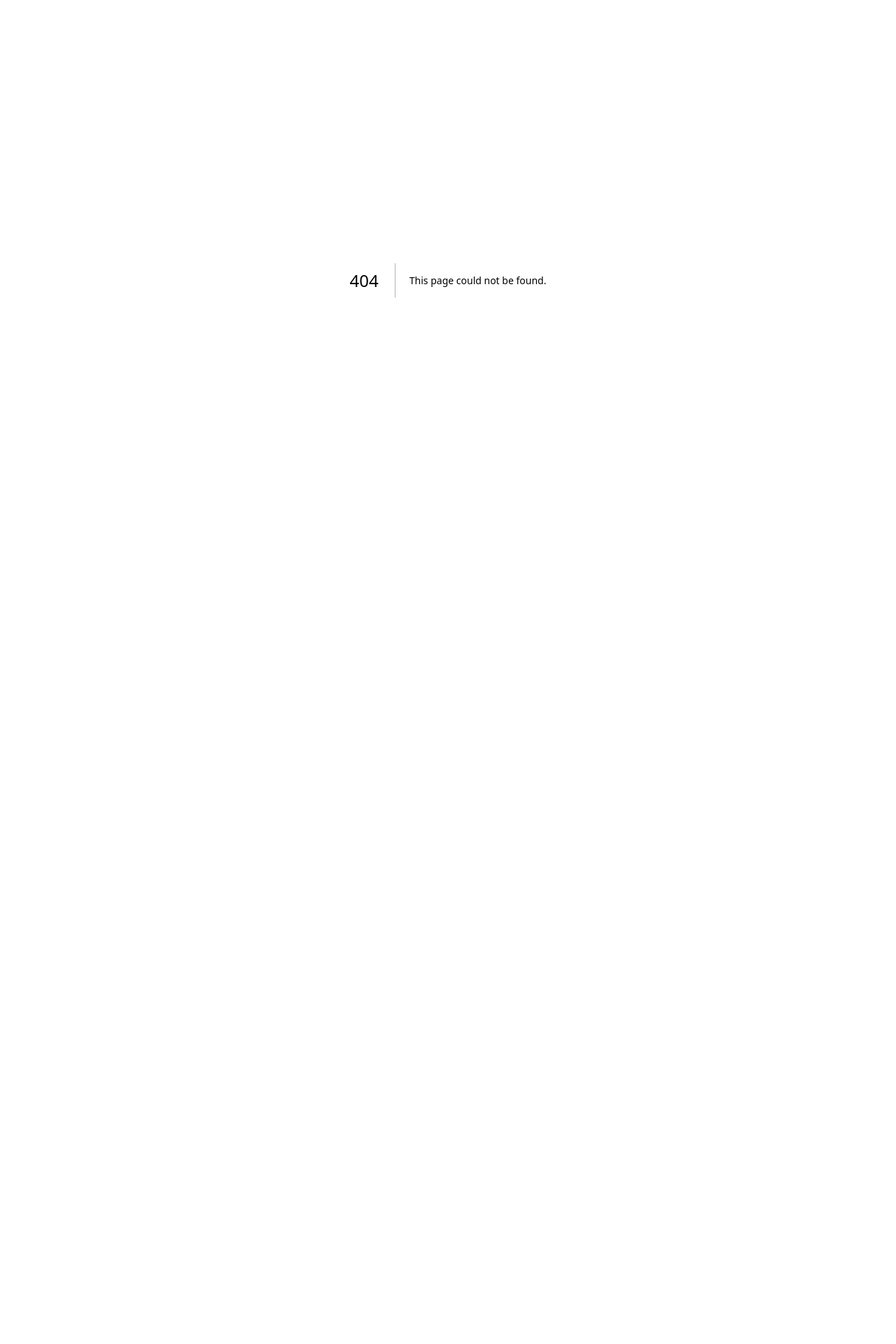
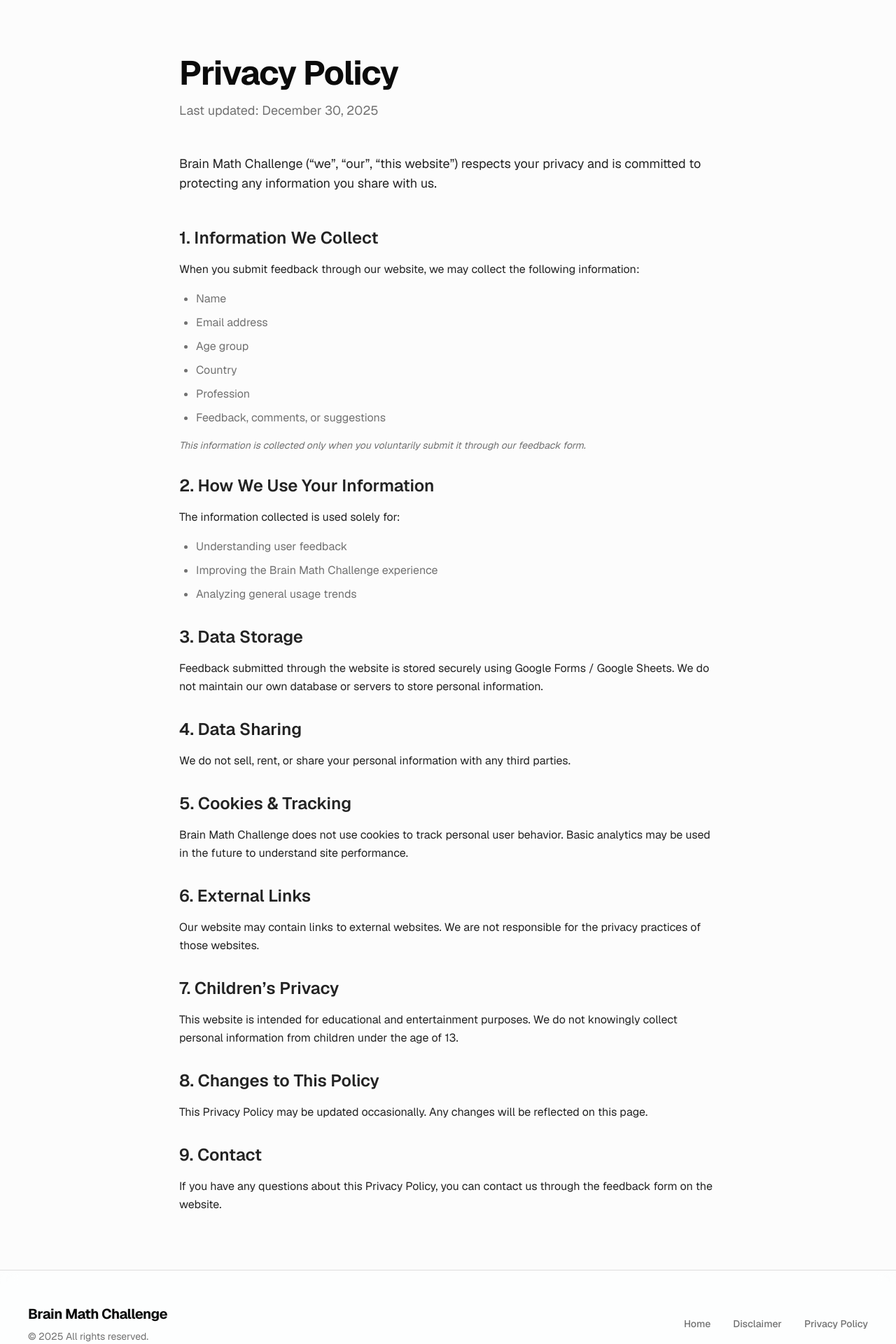
Before and after one commit to Ishantgarg-web/brain-math-challenge, a Next.js app: page /privacy in a window 1280 px wide. Before the commit this address had no page. Shown: the top 1920 px of the page at 70% size. Before the commit the page ends 800 px from the top, so only its background shows below. Built offline with nearby package versions, Linux system fonts and the light colour scheme.

Commit message:
added Legal pages
Added disclaimer, privacy policy, sitemap.
improve SEO

```diff
--- /dev/null
+++ b/app/disclaimer/page.tsx
@@ -0,0 +1,37 @@
+export default function DisclaimerPage() {
+  return (
+    <div className="min-h-screen bg-background py-20 px-6 sm:px-10 lg:px-20">
+      <div className="max-w-3xl mx-auto space-y-12">
+        <header className="space-y-4">
+          <h1 className="text-4xl font-bold tracking-tight sm:text-5xl">Disclaimer</h1>
+          <p className="text-muted-foreground text-lg italic">Last updated: December 30, 2025</p>
+        </header>
+
+        <section className="prose prose-neutral dark:prose-invert max-w-none">
+          <div className="p-8 border rounded-2xl bg-card/50 backdrop-blur-sm space-y-6">
+            <p className="text-xl leading-relaxed text-balance">
+              {"Brain Math Challenge is for educational and entertainment purposes only."}
+            </p>
+            <p className="text-xl leading-relaxed text-balance font-medium">
+              {"Scores, ratings, or performance should not be considered as an official measure of intelligence or IQ."}
+            </p>
+          </div>
+
+          <div className="mt-12 space-y-6 text-muted-foreground">
+            <p>
+              The information provided by Brain Math Challenge on our website is for general informational purposes
+              only. All information on the Site is provided in good faith, however we make no representation or warranty
+              of any kind, express or implied, regarding the accuracy, adequacy, validity, reliability, availability, or
+              completeness of any information on the Site.
+            </p>
+            <p>
+              Under no circumstance shall we have any liability to you for any loss or damage of any kind incurred as a
+              result of the use of the site or reliance on any information provided on the site. Your use of the site
+              and your reliance on any information on the site is solely at your own risk.
+            </p>
+          </div>
+        </section>
+      </div>
+    </div>
+  )
+}
--- a/app/layout.tsx
+++ b/app/layout.tsx
@@ -4,6 +4,7 @@ import type { Viewport } from "next"
 import { Geist, Geist_Mono } from "next/font/google"
 import { Analytics } from "@vercel/analytics/next"
 import "./globals.css"
+import { Footer } from "@/components/footer"
 
 const _geist = Geist({ subsets: ["latin"] })
 const _geistMono = Geist_Mono({ subsets: ["latin"] })
@@ -20,6 +21,9 @@ export const metadata: Metadata = {
     "math brain training",
     "mental calculation",
     "math speed test",
+    "IQ practice",
+    "brain challenge",
+    "math challenge"
   ],
   authors: [{ name: "Brain Math Challenge" }],
   generator: "v0.app",
@@ -74,8 +78,9 @@ export default function RootLayout({
 }>) {
   return (
     <html lang="en">
-      <body className={`font-sans antialiased`}>
-        {children}
+      <body className={`font-sans antialiased flex flex-col min-h-screen`}>
+        <main className="flex-grow">{children}</main>
+        <Footer />
         <Analytics />
       </body>
     </html>
--- /dev/null
+++ b/app/privacy/page.tsx
@@ -0,0 +1,97 @@
+export default function PrivacyPolicyPage() {
+  return (
+    <div className="min-h-screen bg-background py-20 px-6 sm:px-10 lg:px-20">
+      <div className="max-w-3xl mx-auto space-y-12">
+        <header className="space-y-4">
+          <h1 className="text-4xl font-bold tracking-tight sm:text-5xl">Privacy Policy</h1>
+          <p className="text-muted-foreground text-lg">Last updated: December 30, 2025</p>
+        </header>
+
+        <section className="space-y-12 text-foreground/90 leading-relaxed">
+          <p className="text-lg">
+            Brain Math Challenge (“we”, “our”, “this website”) respects your privacy and is committed to protecting any
+            information you share with us.
+          </p>
+
+          <div className="space-y-8">
+            <article className="space-y-4">
+              <h2 className="text-2xl font-semibold">1. Information We Collect</h2>
+              <p>When you submit feedback through our website, we may collect the following information:</p>
+              <ul className="list-disc pl-6 space-y-2 text-muted-foreground">
+                <li>Name</li>
+                <li>Email address</li>
+                <li>Age group</li>
+                <li>Country</li>
+                <li>Profession</li>
+                <li>Feedback, comments, or suggestions</li>
+              </ul>
+              <p className="text-sm italic text-muted-foreground">
+                This information is collected only when you voluntarily submit it through our feedback form.
+              </p>
+            </article>
+
+            <article className="space-y-4">
+              <h2 className="text-2xl font-semibold">2. How We Use Your Information</h2>
+              <p>The information collected is used solely for:</p>
+              <ul className="list-disc pl-6 space-y-2 text-muted-foreground">
+                <li>Understanding user feedback</li>
+                <li>Improving the Brain Math Challenge experience</li>
+                <li>Analyzing general usage trends</li>
+              </ul>
+            </article>
+
+            <article className="space-y-4">
+              <h2 className="text-2xl font-semibold">3. Data Storage</h2>
+              <p>
+                Feedback submitted through the website is stored securely using Google Forms / Google Sheets. We do not
+                maintain our own database or servers to store personal information.
+              </p>
+            </article>
+
+            <article className="space-y-4">
+              <h2 className="text-2xl font-semibold">4. Data Sharing</h2>
+              <p>We do not sell, rent, or share your personal information with any third parties.</p>
+            </article>
+
+            <article className="space-y-4">
+              <h2 className="text-2xl font-semibold">5. Cookies & Tracking</h2>
+              <p>
+                Brain Math Challenge does not use cookies to track personal user behavior. Basic analytics may be used
+                in the future to understand site performance.
+              </p>
+            </article>
+
+            <article className="space-y-4">
+              <h2 className="text-2xl font-semibold">6. External Links</h2>
+              <p>
+                Our website may contain links to external websites. We are not responsible for the privacy practices of
+                those websites.
+              </p>
+            </article>
+
+            <article className="space-y-4">
+              <h2 className="text-2xl font-semibold">7. Children’s Privacy</h2>
+              <p>
+                This website is intended for educational and entertainment purposes. We do not knowingly collect
+                personal information from children under the age of 13.
+              </p>
+            </article>
+
+            <article className="space-y-4">
+              <h2 className="text-2xl font-semibold">8. Changes to This Policy</h2>
+              <p>This Privacy Policy may be updated occasionally. Any changes will be reflected on this page.</p>
+            </article>
+
+            <article className="space-y-4">
+              <h2 className="text-2xl font-semibold">9. Contact</h2>
+              <p>
+                If you have any questions about this Privacy Policy, you can contact us through the feedback form on the
+                website.
+              </p>
+            </article>
+          </div>
+        </section>
+      </div>
+    </div>
+  )
+}
--- /dev/null
+++ b/app/sitemap.ts
@@ -0,0 +1,26 @@
+import type { MetadataRoute } from "next"
+
+export default function sitemap(): MetadataRoute.Sitemap {
+  const baseUrl = "https://brain-math-challenge.vercel.app"
+
+  return [
+    {
+      url: baseUrl,
+      lastModified: new Date(),
+      changeFrequency: "monthly",
+      priority: 1,
+    },
+    {
+      url: `${baseUrl}/disclaimer`,
+      lastModified: new Date(),
+      changeFrequency: "monthly",
+      priority: 0.5,
+    },
+    {
+      url: `${baseUrl}/privacy`,
+      lastModified: new Date(),
+      changeFrequency: "monthly",
+      priority: 0.5,
+    },
+  ]
+}
--- /dev/null
+++ b/components/footer.tsx
@@ -0,0 +1,26 @@
+import Link from "next/link"
+
+export function Footer() {
+  return (
+    <footer className="border-t bg-card/30 backdrop-blur-md py-12 px-6 sm:px-10">
+      <div className="max-w-7xl mx-auto flex flex-col md:flex-row justify-between items-center gap-8">
+        <div className="space-y-2 text-center md:text-left">
+          <p className="font-bold text-xl tracking-tight">Brain Math Challenge</p>
+          <p className="text-sm text-muted-foreground">© 2025 All rights reserved.</p>
+        </div>
+
+        <nav className="flex gap-8 text-sm font-medium text-muted-foreground">
+          <Link href="/" className="hover:text-foreground transition-colors">
+            Home
+          </Link>
+          <Link href="/disclaimer" className="hover:text-foreground transition-colors">
+            Disclaimer
+          </Link>
+          <Link href="/privacy" className="hover:text-foreground transition-colors">
+            Privacy Policy
+          </Link>
+        </nav>
+      </div>
+    </footer>
+  )
+}
--- a/package.json
+++ b/package.json
@@ -5,7 +5,8 @@
   "scripts": {
     "build": "next build",
     "dev": "next dev",
-    "start": "next start"
+    "start": "next start",
+    "lint": "eslint ."
   },
   "dependencies": {
     "@hookform/resolvers": "^3.10.0",
```
